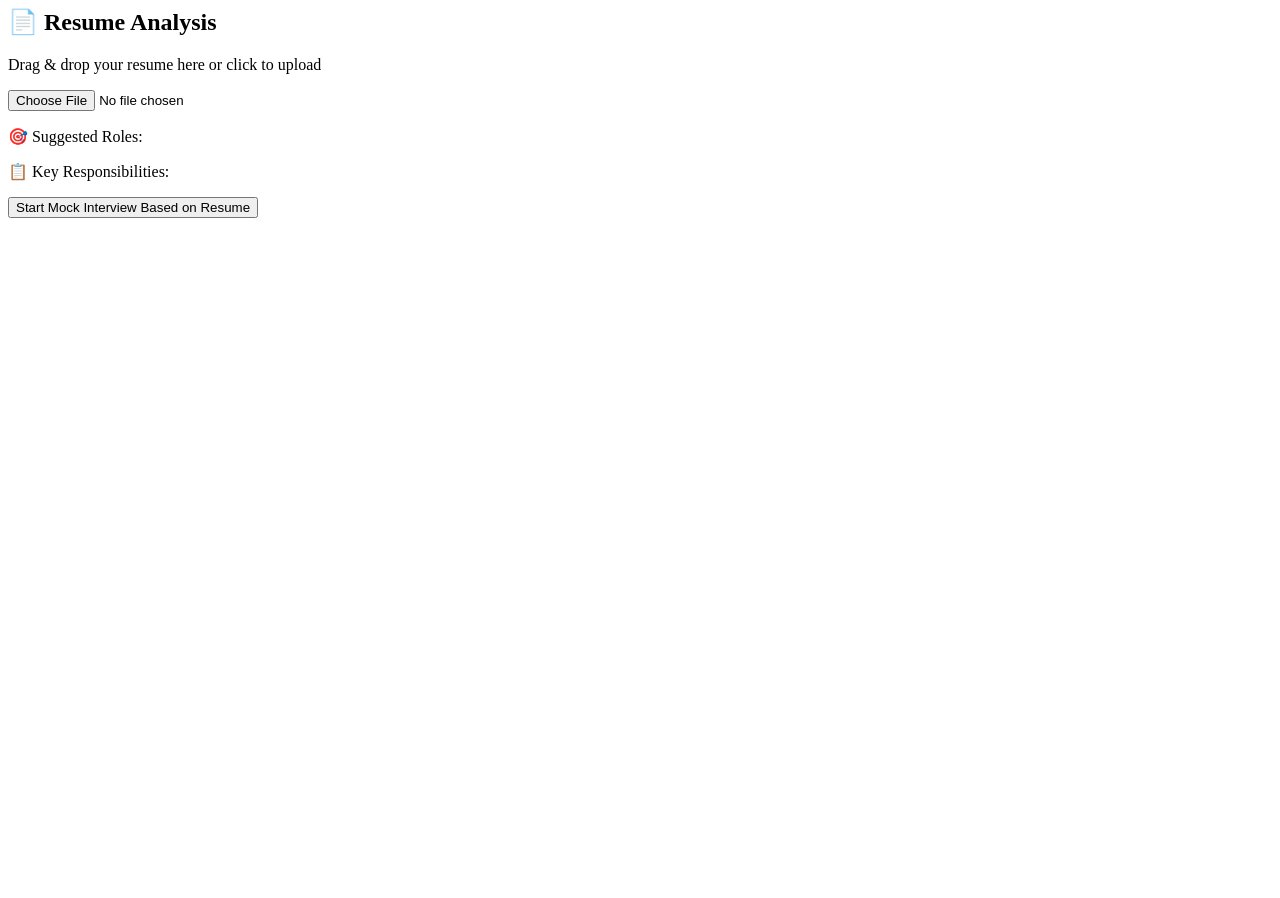
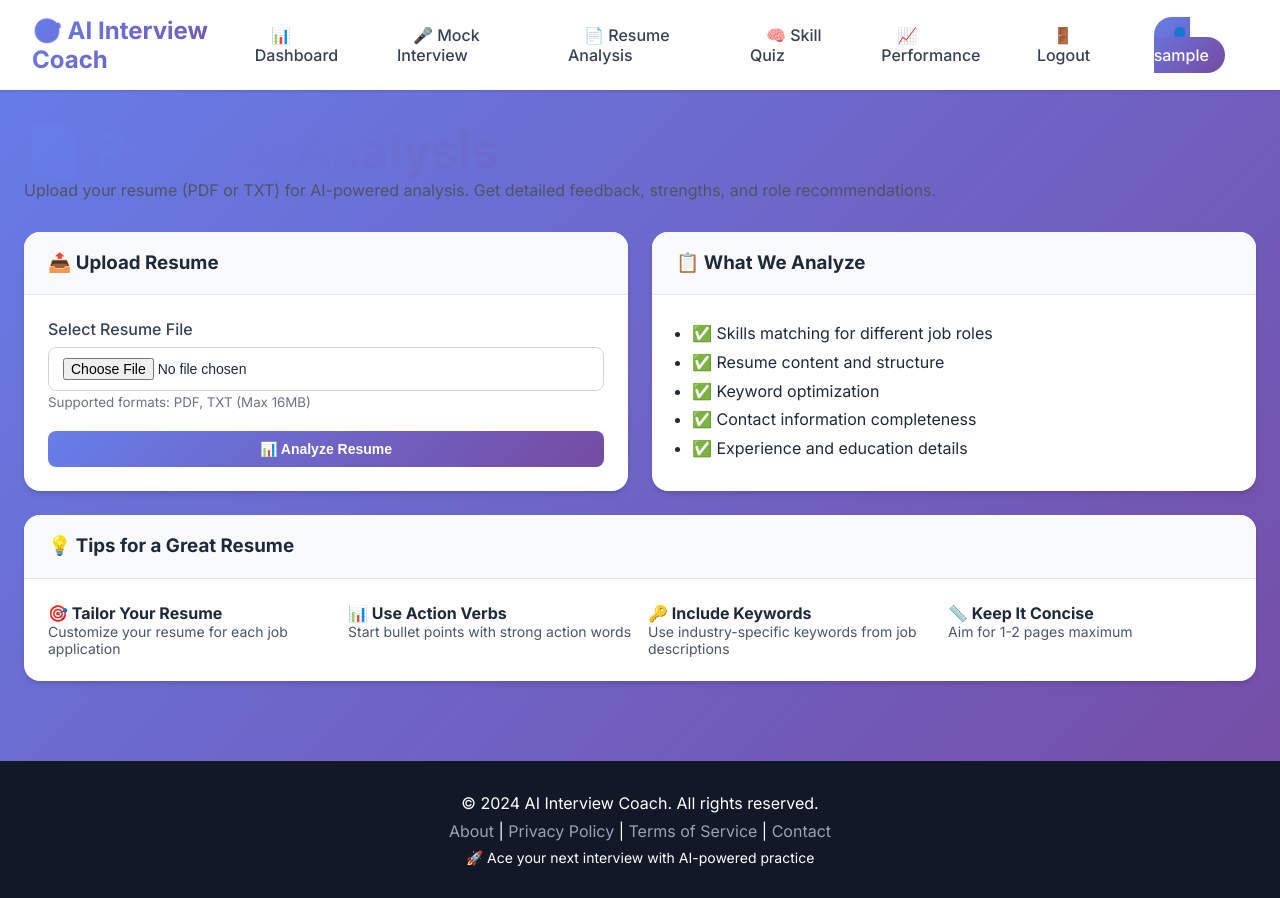
Before and after one commit to devanshsinghtomar/AI-interview-coach-module, a Flask app: page /resume-analysis in a window 1280 px wide. Before the commit the page ends 218 px from the top, so only its background shows below. Run offline with Flask 3, Linux system fonts and the light colour scheme; the visitor is signed in with stand-in values (Sample User, id 1).

Commit message:
Update resume_analysis.html

```diff
--- a/templates/resume_analysis.html
+++ b/templates/resume_analysis.html
@@ -1,15 +1,80 @@
-<div class="bg-white rounded-xl shadow-md p-6">
-    <h2 class="text-2xl font-bold text-gray-800 mb-4">📄 Resume Analysis</h2>
-    <div id="dropZone" class="border-2 border-dashed border-gray-300 rounded-lg p-8 text-center cursor-pointer hover:border-blue-500 transition-all"><i class="fas fa-cloud-upload-alt text-4xl text-gray-400 mb-2"></i><p class="text-gray-600">Drag & drop your resume here or click to upload</p><input type="file" id="fileInput" class="hidden" accept=".pdf,.docx,.txt"></div>
-    <div id="analysisResult" class="mt-6 hidden"><div class="bg-gradient-to-r from-blue-50 to-purple-50 p-4 rounded-lg"><p class="text-lg font-semibold" id="suitabilityText"></p><div class="mt-3"><p class="font-semibold">🎯 Suggested Roles:</p><p id="rolesList" class="text-gray-700"></p><p class="font-semibold mt-2">📋 Key Responsibilities:</p><p id="responsibilitiesList" class="text-gray-700"></p></div><button onclick="startMockFromResume()" class="mt-4 bg-green-600 text-white px-6 py-2 rounded-lg hover:bg-green-700"><i class="fas fa-microphone mr-2"></i>Start Mock Interview Based on Resume</button></div></div>
+{% extends "base.html" %}
+
+{% block title %}Resume Analysis - AI Interview Coach{% endblock %}
+
+{% block content %}
+<div class="fade-in">
+    <h1>📄 Resume Analysis</h1>
+    <p style="color: var(--gray-600); margin-bottom: 2rem;">Upload your resume (PDF or TXT) for AI-powered analysis. Get detailed feedback, strengths, and role recommendations.</p>
+
+    <div class="grid">
+        <div class="card">
+            <div class="card-header">
+                <h3 style="margin: 0;">📤 Upload Resume</h3>
+            </div>
+            <div class="card-body">
+                <form method="POST" action="{{ url_for('resume_analysis') }}" enctype="multipart/form-data" id="uploadForm">
+                    <div class="form-group">
+                        <label class="form-label" for="resume">Select Resume File</label>
+                        <input type="file" class="form-control" id="resume" name="resume" accept=".pdf,.txt" required>
+                        <small style="color: var(--gray-500);">Supported formats: PDF, TXT (Max 16MB)</small>
+                    </div>
+                    <button type="submit" class="btn btn-primary btn-block" id="uploadBtn" style="background: linear-gradient(135deg, #667eea 0%, #764ba2 100%);">
+                        📊 Analyze Resume
+                    </button>
+                </form>
+            </div>
+        </div>
+
+        <div class="card">
+            <div class="card-header">
+                <h3 style="margin: 0;">📋 What We Analyze</h3>
+            </div>
+            <div class="card-body">
+                <ul style="margin-left: 1rem; line-height: 1.8;">
+                    <li>✅ Skills matching for different job roles</li>
+                    <li>✅ Resume content and structure</li>
+                    <li>✅ Keyword optimization</li>
+                    <li>✅ Contact information completeness</li>
+                    <li>✅ Experience and education details</li>
+                </ul>
+            </div>
+        </div>
+    </div>
+
+    <!-- Tips for Better Resume -->
+    <div class="card" style="margin-top: 1.5rem;">
+        <div class="card-header">
+            <h3 style="margin: 0;">💡 Tips for a Great Resume</h3>
+        </div>
+        <div class="card-body">
+            <div style="display: grid; grid-template-columns: repeat(auto-fit, minmax(250px, 1fr)); gap: 1rem;">
+                <div>
+                    <strong>🎯 Tailor Your Resume</strong>
+                    <p style="font-size: 0.875rem; color: var(--gray-600);">Customize your resume for each job application</p>
+                </div>
+                <div>
+                    <strong>📊 Use Action Verbs</strong>
+                    <p style="font-size: 0.875rem; color: var(--gray-600);">Start bullet points with strong action words</p>
+                </div>
+                <div>
+                    <strong>🔑 Include Keywords</strong>
+                    <p style="font-size: 0.875rem; color: var(--gray-600);">Use industry-specific keywords from job descriptions</p>
+                </div>
+                <div>
+                    <strong>📏 Keep It Concise</strong>
+                    <p style="font-size: 0.875rem; color: var(--gray-600);">Aim for 1-2 pages maximum</p>
+                </div>
+            </div>
+        </div>
+    </div>
 </div>
+
 <script>
-const dropZone=document.getElementById('dropZone');const fileInput=document.getElementById('fileInput');
-dropZone.addEventListener('click',()=>fileInput.click());
-dropZone.addEventListener('dragover',(e)=>{e.preventDefault();dropZone.classList.add('drag-active');});
-dropZone.addEventListener('dragleave',()=>dropZone.classList.remove('drag-active'));
-dropZone.addEventListener('drop',(e)=>{e.preventDefault();dropZone.classList.remove('drag-active');const file=e.dataTransfer.files[0];if(file)analyzeResume(file);});
-fileInput.addEventListener('change',(e)=>{if(e.target.files[0])analyzeResume(e.target.files[0]);});
-function analyzeResume(file){window.incrementResume();document.getElementById('analysisResult').classList.remove('hidden');const roles=["Frontend Developer","Backend Developer","Full Stack Developer","Data Scientist","DevOps Engineer"];const randomRole=roles[Math.floor(Math.random()*roles.length)];const suitability=Math.floor(Math.random()*41)+60;document.getElementById('suitabilityText').innerHTML=`<i class="fas fa-chart-line text-blue-500 mr-2"></i>Suitability: ${suitability}% for ${randomRole}`;document.getElementById('rolesList').innerHTML=randomRole==="Frontend Developer"?"• React/Vue/Angular Developer<br>• UI/UX focused Engineer":randomRole==="Backend Developer"?"• API Developer<br>• Database Engineer":randomRole==="Data Scientist"?"• ML Engineer<br>• Data Analyst":"• Cloud Engineer<br>• Automation Expert";document.getElementById('responsibilitiesList').innerHTML="• Design and implement features<br>• Write clean, maintainable code<br>• Collaborate with cross-functional teams<br>• Troubleshoot and debug issues";window.resumeContext={role:randomRole,suitability:suitability};addActivity(`Resume analyzed: ${suitability}% match for ${randomRole}`,'resume');}
-function startMockFromResume(){if(window.resumeContext){showSection('mockInterview');setTimeout(()=>{document.getElementById('currentQuestion').innerText=`Based on your ${window.resumeContext.role} resume, tell me about your most relevant project.`;document.getElementById('feedback').innerHTML='<span class="text-green-500">🎯 This question is tailored to your resume!</span>';},500);}}
+    document.getElementById('uploadForm').addEventListener('submit', function() {
+        const btn = document.getElementById('uploadBtn');
+        btn.disabled = true;
+        btn.textContent = 'Analyzing... ⏳';
+    });
 </script>
+{% endblock %}
```
